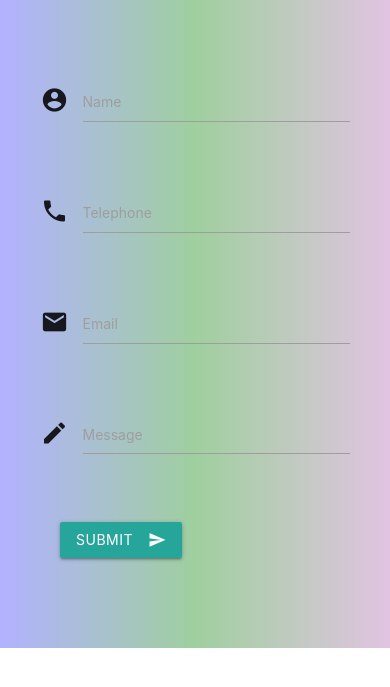
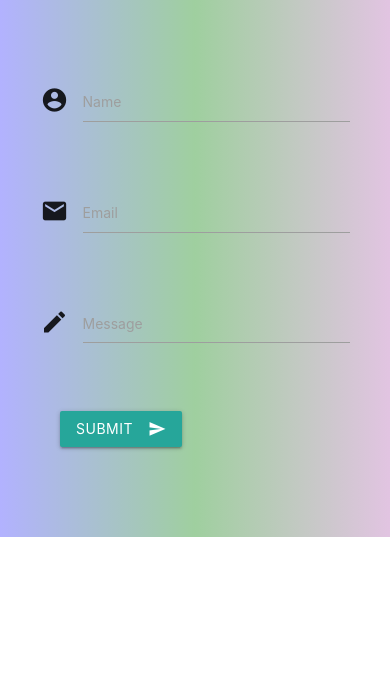
Before and after one commit to aarthi-k-lab/Demonstration-repo, a plain HTML site: page contact2.html in a window 390 px wide. Shown: the part 67-754 px from the top of the page. Drawn offline with nearby package versions, Linux system fonts and the light colour scheme.

Commit message:
disabling telephone

```diff
--- a/contact2.html
+++ b/contact2.html
@@ -31,11 +31,11 @@
               <input id="icon_prefix" type="text" class="validate">
               <label for="icon_prefix">Name</label>
             </div>
-            <div class="input-field col s12">
+            <!-- <div class="input-field col s12">
                 <i class="material-icons prefix">phone</i>
                 <input id="icon_telephone" type="tel" class="validate">
                 <label for="icon_telephone">Telephone</label>
-            </div>
+            </div> -->
             <div class="input-field col s12">
                 <i class="material-icons prefix">email</i>
                 <input id="icon_email" type="tel" class="validate">
```
